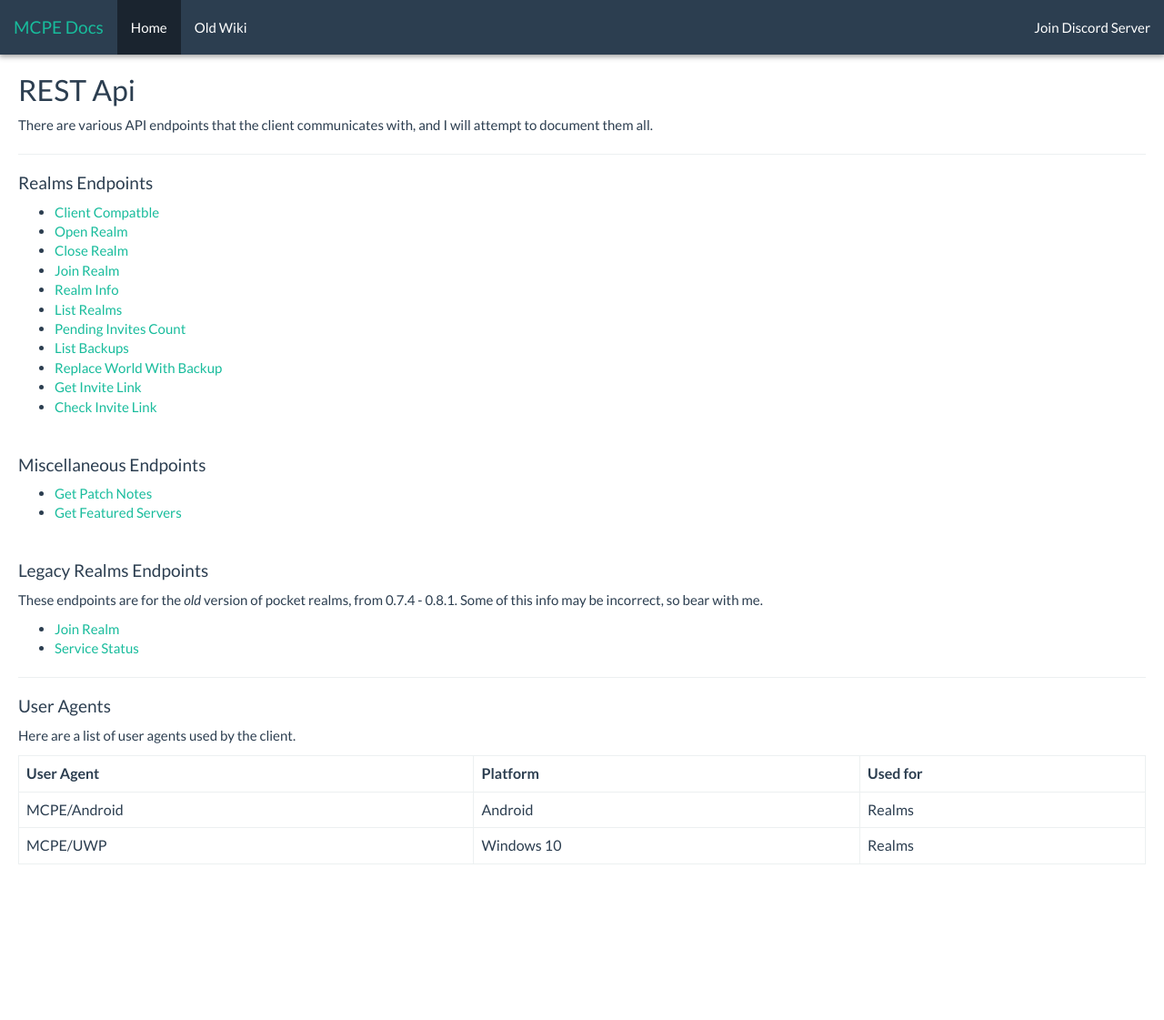
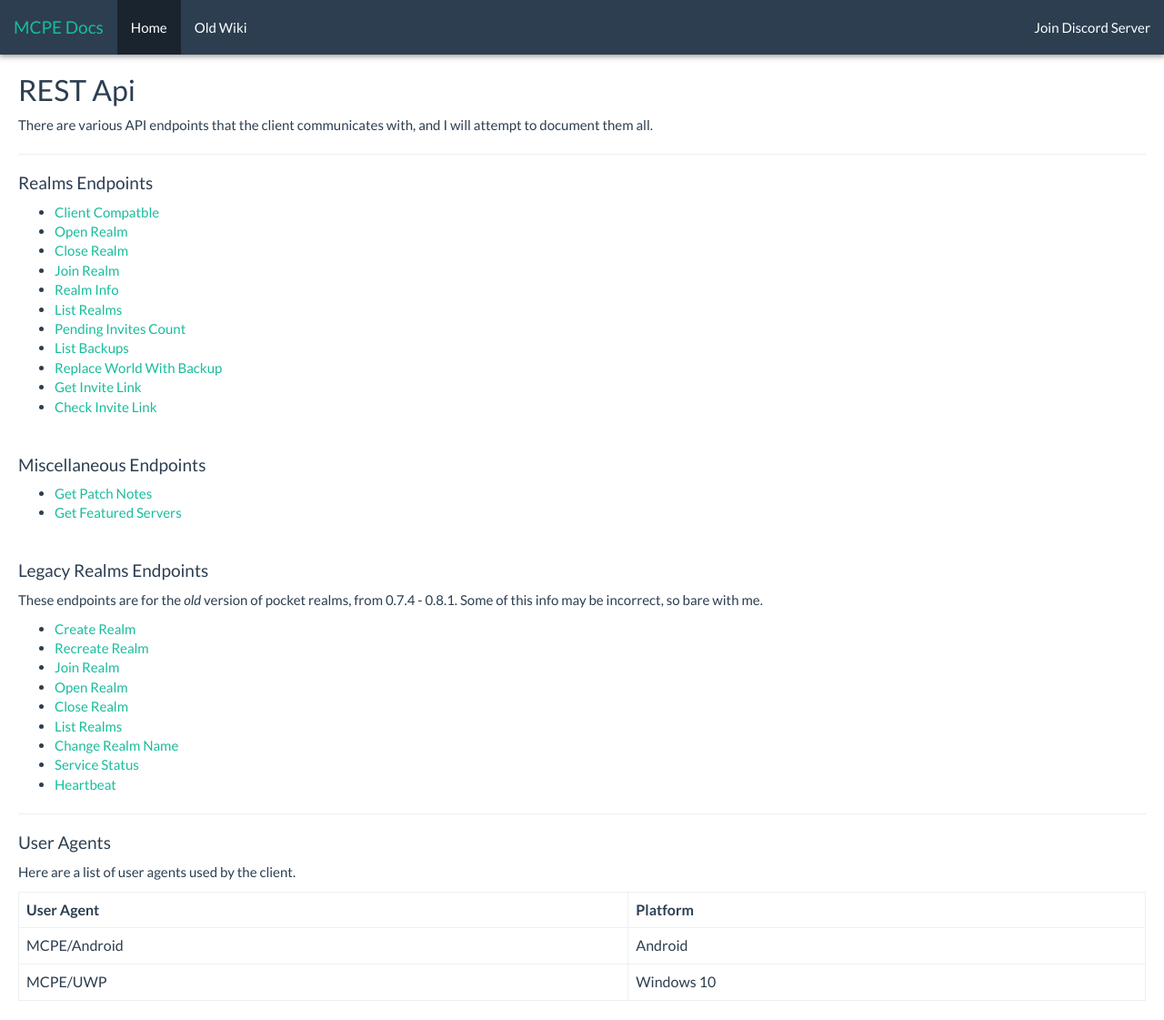
Before and after one commit to lukeeey/mcpe-docs, a Jekyll site: the page built from docs/rest-api/Index.md, in a window 1280 px wide. Shown: the whole page at 91% size. Built offline with Jekyll 4.4.1, drawn with Linux system fonts in a browser that asks for light colours; our own code applies the rules of GitHub Pages for plain Markdown files; before the commit the page ends 971 px from its top, so only the background shows below that.

Commit message:
Add quite a few new legacy realms endpoints

```diff
--- a/docs/rest-api/Index.md
+++ b/docs/rest-api/Index.md
@@ -29,17 +29,24 @@ There are various API endpoints that the client communicates with, and I will at
 <br>
 
 #### Legacy Realms Endpoints
-These endpoints are for the *old* version of pocket realms, from 0.7.4 - 0.8.1. Some of this info may be incorrect, so bear with me.
+These endpoints are for the *old* version of pocket realms, from 0.7.4 - 0.8.1. Some of this info may be incorrect, so bare with me.
 
+* [Create Realm](realms/legacy/create-realm/)
+* [Recreate Realm](realms/legacy/recreate-realm/)
 * [Join Realm](realms/legacy/join-realm/)
+* [Open Realm](realms/legacy/open-realm/)
+* [Close Realm](realms/legacy/close-realms/)
+* [List Realms](realms/legacy/list-realms/)
+* [Change Realm Name](realms/legacy/realm-name/)
 * [Service Status](realms/legacy/status/)
+* [Heartbeat](realms/legacy/heartbeat/)
 
 ---
 
 #### User Agents
 Here are a list of user agents used by the client.
 
-| User Agent   | Platform   | Used for |
-| ------------ | ---------- | -------- |
-| MCPE/Android | Android    | Realms   |
-| MCPE/UWP     | Windows 10 | Realms   |
+| User Agent   | Platform   |
+| ------------ | ---------- |
+| MCPE/Android | Android    |
+| MCPE/UWP     | Windows 10 |
```
Also changed, not shown: docs/rest-api/realms/legacy/CloseRealm.md (added, +23 -0 lines), docs/rest-api/realms/legacy/CreateRealm.md (added, +25 -0 lines), docs/rest-api/realms/legacy/Heartbeat.md (added, +23 -0 lines), docs/rest-api/realms/legacy/ListRealms.md (added, +47 -0 lines), docs/rest-api/realms/legacy/OpenRealm.md (added, +23 -0 lines), docs/rest-api/realms/legacy/RealmName.md (added, +24 -0 lines), docs/rest-api/realms/legacy/RecreateRealm.md (added, +26 -0 lines).
